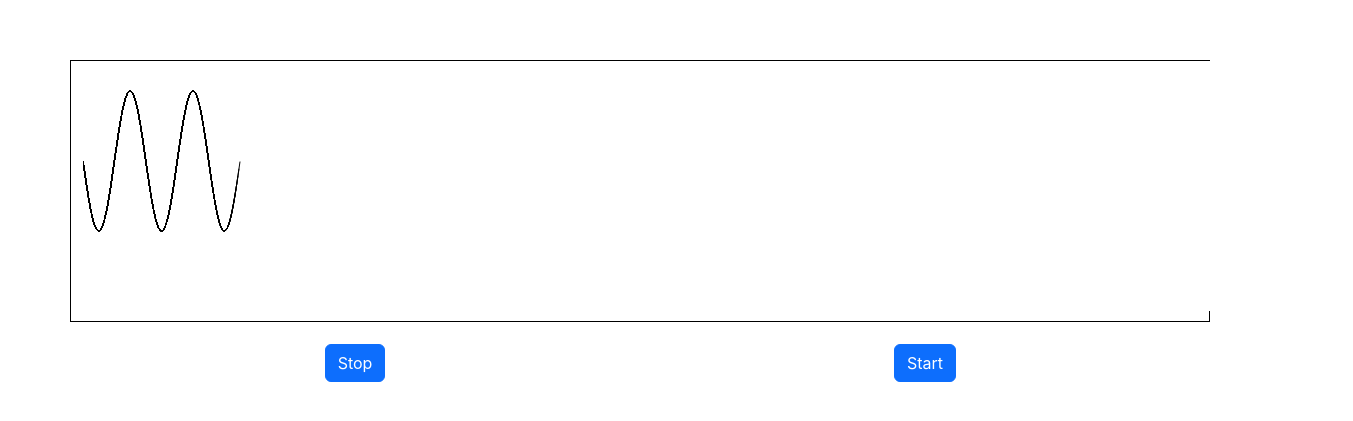
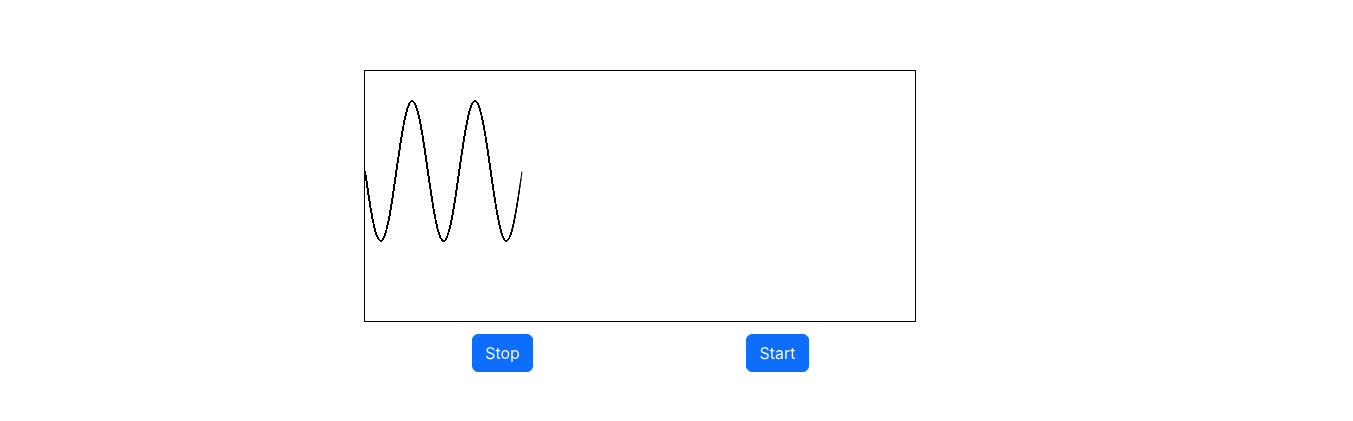
Before and after one commit to petesouth/ecg-chart, a React (Create React App) app: page / in a window 1280 px wide. Shown: the part 179-600 px from the top of the page, 1353 px wide, since content can reach past the window. Built offline with nearby package versions, Linux system fonts and the light colour scheme.

Commit message:
Fixed frame.  WIdth locked down.  Boostrap being used

```diff
--- a/src/App.tsx
+++ b/src/App.tsx
@@ -7,7 +7,7 @@ function App() {
   return (
     <div className="App">
       <header className="App-header">
-        <EcgChart chartcolor={'blue'} height={250} width={800} />
+        <EcgChart chartcolor={'blue'} height={250} width={550} />
       </header>
     </div>
   );
--- a/src/EcgChart.tsx
+++ b/src/EcgChart.tsx
@@ -10,10 +10,6 @@ import styled from "styled-components";
 import { v4 as uuidv4 } from 'uuid';
 import { Button } from "react-bootstrap";
 
-
-const ContainerCanvas = styled.div`
-    border: 1px solid black;
-`;
 
 
 
@@ -31,7 +27,7 @@ export default function EcgChart(props: EcgChartProps) {
     const data: number[] = [];
 
     // TESTING: fill data with some test values
-    for (var i = 0; i < 5000; i++) {
+    for (var i = 0; i < 500; i++) {
         data.push(Math.sin(i / 10) * 70 + 100);
     }
 
@@ -86,12 +82,14 @@ export default function EcgChart(props: EcgChartProps) {
 
     return (<Container key={uuidv4()}>
         <Row>
-            <ContainerCanvas>
-                <canvas style={{ background: "white" }} width={window.innerWidth - 10} height={props.height} id={canvasId} key={canvasId} ref={canvasRef} />
-            </ContainerCanvas>
+            <Col>
+                <canvas style={{ background: "white", border: "solid 1px black" }} width={props.width} height={props.height} id={canvasId} key={canvasId} ref={canvasRef} />
+            </Col>
         </Row>
-        <Row style={{ paddingTop: 20 }}>
-
+        <Row>
+            <Col>
+                <Container style={{ width: props.width }}>
+                    <Row>
                         <Col>
                             <Button
                                 onClick={() => {
@@ -114,5 +112,12 @@ export default function EcgChart(props: EcgChartProps) {
                         </Col>
                     </Row>
 
+                </Container>
+            </Col>
+
+
+
+        </Row>
+
     </Container>)
 }
```
Lines whose indentation alone changed are shown as unchanged.
